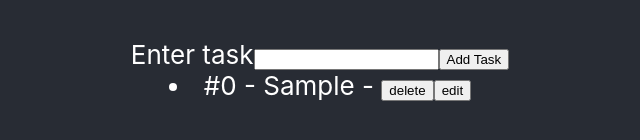
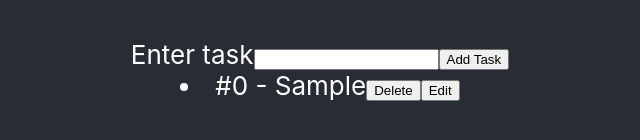
Before and after one commit to JustWaveThings/react_task_app, a React (Create React App) app in the folder task-app/: page / in a window 1280 px wide. Both pictures are taken after typing "Sample" into the empty fields and a click on the button "Add Task". Shown: the part 330-470 px from the top of the page, without its empty margins (320-960 px from the left). Built offline with nearby package versions, Linux system fonts and the light colour scheme.

Commit message:
Edit in place works

```diff
--- a/task-app/src/App.js
+++ b/task-app/src/App.js
@@ -12,10 +12,29 @@ class App extends Component {
 				text: '',
 				id: uniqid(),
 				index: 0,
+				editing: false,
 			},
 			tasks: [],
 		};
 	}
+
+	editTask = taskId => {
+		this.setState(prevState => ({
+			tasks: prevState.tasks.map(task =>
+				task.id === taskId ? { ...task, editing: !task.editing } : task
+			),
+		}));
+	};
+
+	submitEdit = (taskId, editedText) => {
+		this.setState(prevState => ({
+			tasks: prevState.tasks.map(task =>
+				task.id === taskId
+					? { ...task, text: editedText, editing: !task.editing }
+					: task
+			),
+		}));
+	};
 
 	deleteTask = taskId => {
 		this.setState({
@@ -61,6 +80,9 @@ class App extends Component {
 				<Overview
 					tasks={tasks}
 					deleteTask={this.deleteTask}
+					editTask={this.editTask}
+					onChange={this.handleChange}
+					submitEdit={this.submitEdit}
 				/>
 			</div>
 		);
--- a/task-app/src/components/Overview.js
+++ b/task-app/src/components/Overview.js
@@ -1,19 +1,53 @@
-import React from 'react';
+import React, { Component } from 'react';
 
-const Overview = props => {
-	const { tasks, deleteTask } = props;
+class Overview extends Component {
+	constructor(props) {
+		super(props);
+		this.state = {
+			editedText: '',
+		};
+	}
+
+	handleEditChange = e => {
+		this.setState({
+			editedText: e.target.value,
+		});
+	};
+
+	render() {
+		const { tasks, deleteTask, editTask, submitEdit } = this.props;
+		const { editedText } = this.state;
 
 		const listItems = tasks.map((task, i) => {
 			return (
 				<li key={task.id}>
-				{`#${i}`} - {task.text} -{' '}
-				<button onClick={() => deleteTask(task.id)}>delete</button>
-				<button onClick={() => editTask(task.id)}>edit</button>
+					{task.editing ? (
+						<>
+							<input
+								type="text"
+								defaultValue={task.text}
+								onChange={this.handleEditChange}
+							/>
+							<button
+								type="submit"
+								onClick={() => submitEdit(task.id, editedText)}
+							>
+								Submit Task
+							</button>
+						</>
+					) : (
+						<>
+							{`#${i}`} - {task.text}
+							<button onClick={() => deleteTask(task.id)}>Delete</button>
+							<button onClick={() => editTask(task.id)}>Edit</button>
+						</>
+					)}
 				</li>
 			);
 		});
 
 		return <>{listItems}</>;
-};
+	}
+}
 
 export default Overview;
```
Lines whose indentation alone changed are shown as unchanged.
